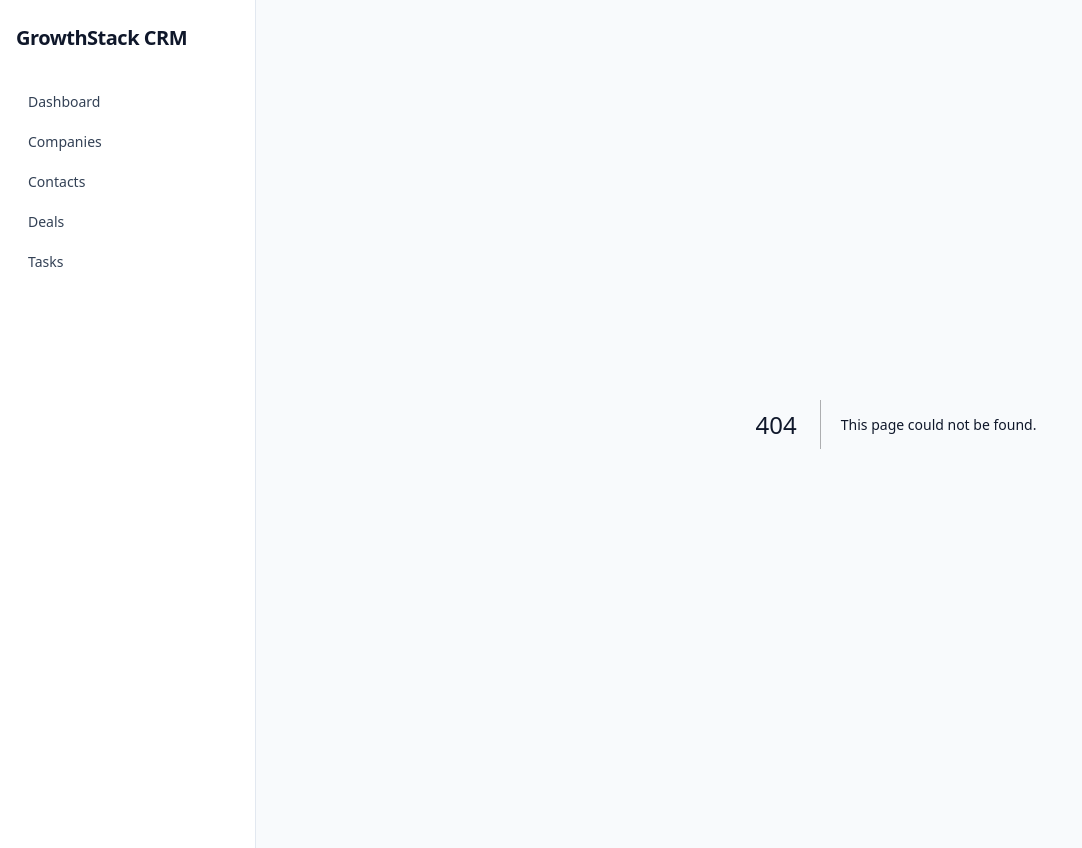
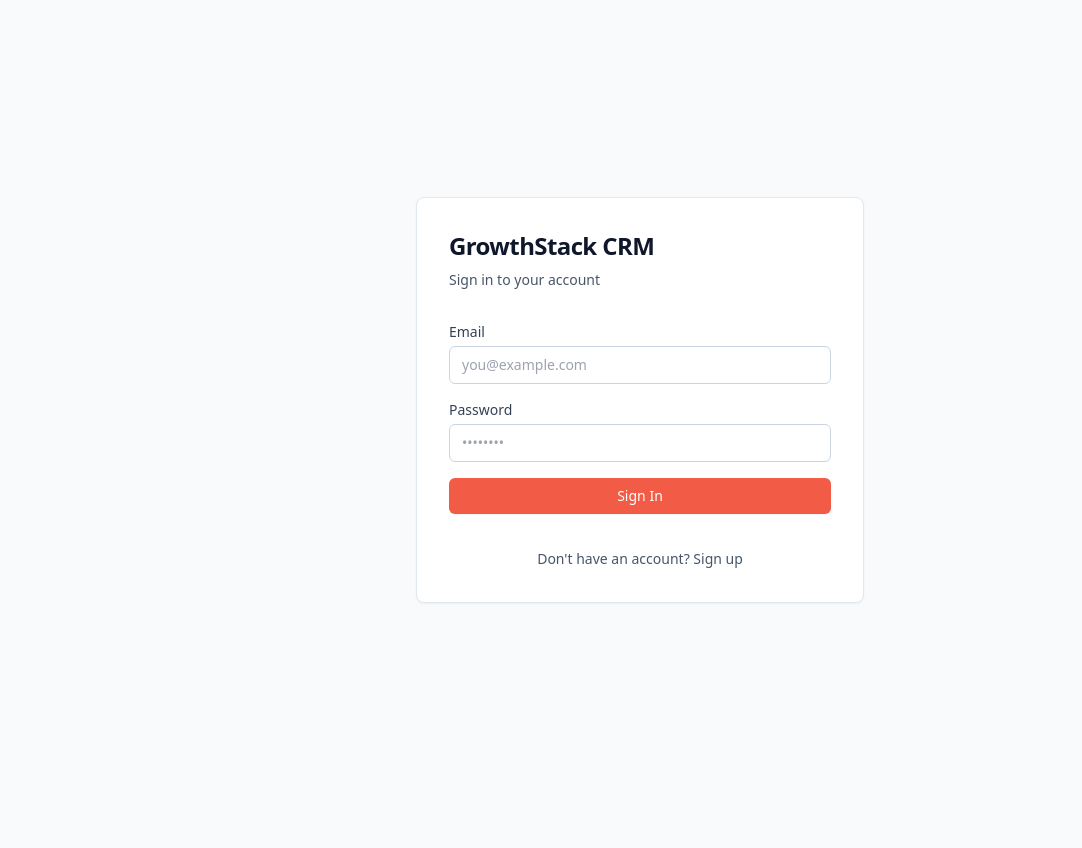
Before and after one commit to tertiusstrydom/GSCRM, a Next.js app: page /login in a window 1280 px wide. Before the commit this address had no page. Shown: the whole page, without its empty margins (0-1082 px from the left). After the commit the page ends 800 px from the top, so only its background shows below. Built offline with nearby package versions, Linux system fonts and the light colour scheme; no server answers.

Commit message:
Add authentication with Supabase Auth, RLS policies, login page, and protected routes

```diff
--- a/app/companies/page.tsx
+++ b/app/companies/page.tsx
@@ -76,11 +76,19 @@ export default function CompaniesPage() {
     const supabase = createSupabaseClient();
 
     try {
+      const {
+        data: { user }
+      } = await supabase.auth.getUser();
+      if (!user) {
+        throw new Error("You must be logged in");
+      }
+
       const payload: any = {
         name: form.name.trim(),
         website: form.website.trim() || null,
         industry: form.industry.trim() || null,
-        notes: form.notes.trim() || null
+        notes: form.notes.trim() || null,
+        user_id: user.id
       };
 
       if (form.employee_count.trim()) {
--- a/app/contacts/page.tsx
+++ b/app/contacts/page.tsx
@@ -97,13 +97,21 @@ export default function ContactsPage() {
     setError(null);
     const supabase = createSupabaseClient();
     try {
+      const {
+        data: { user }
+      } = await supabase.auth.getUser();
+      if (!user) {
+        throw new Error("You must be logged in");
+      }
+
       const payload: any = {
         name: form.name.trim(),
         email: form.email || null,
         phone: form.phone || null,
         company: form.company || null,
         company_id: form.company_id || null,
-        notes: form.notes || null
+        notes: form.notes || null,
+        user_id: user.id
       };
 
       if (form.id) {
--- a/app/deals/page.tsx
+++ b/app/deals/page.tsx
@@ -107,7 +107,15 @@ export default function DealsPage() {
     }
     setSubmitting(true);
     setError(null);
+    const supabase = createSupabaseClient();
     try {
+      const {
+        data: { user }
+      } = await supabase.auth.getUser();
+      if (!user) {
+        throw new Error("You must be logged in");
+      }
+
       if (form.id) {
         const { error } = await supabase
           .from("deals")
@@ -117,7 +125,8 @@ export default function DealsPage() {
             stage: form.stage,
             contact_id: form.contact_id,
             close_date: form.close_date || null,
-            notes: form.notes || null
+            notes: form.notes || null,
+            user_id: user.id
           })
           .eq("id", form.id);
         if (error) throw error;
@@ -128,7 +137,8 @@ export default function DealsPage() {
           stage: form.stage,
           contact_id: form.contact_id,
           close_date: form.close_date || null,
-          notes: form.notes || null
+          notes: form.notes || null,
+          user_id: user.id
         });
         if (error) throw error;
       }
--- a/app/layout.tsx
+++ b/app/layout.tsx
@@ -3,7 +3,10 @@
 import "./globals.css";
 import type { ReactNode } from "react";
 import Link from "next/link";
-import { usePathname } from "next/navigation";
+import { usePathname, useRouter } from "next/navigation";
+import { useEffect, useState } from "react";
+import { createSupabaseClient } from "@/lib/supabase";
+import { signOut } from "@/lib/auth";
 
 const navItems = [
   { href: "/", label: "Dashboard" },
@@ -15,7 +18,73 @@ const navItems = [
 
 export default function RootLayout({ children }: { children: ReactNode }) {
   const pathname = usePathname();
+  const router = useRouter();
+  const [user, setUser] = useState<any>(null);
+  const [loading, setLoading] = useState(true);
+  const isLoginPage = pathname === "/login";
 
+  useEffect(() => {
+    const supabase = createSupabaseClient();
+
+    // Check initial session
+    supabase.auth.getSession().then(({ data: { session } }) => {
+      setUser(session?.user ?? null);
+      setLoading(false);
+
+      // Redirect logic
+      if (!session && !isLoginPage) {
+        router.push("/login");
+      } else if (session && isLoginPage) {
+        router.push("/");
+      }
+    });
+
+    // Listen for auth changes
+    const {
+      data: { subscription }
+    } = supabase.auth.onAuthStateChange((_event, session) => {
+      setUser(session?.user ?? null);
+      if (!session && !isLoginPage) {
+        router.push("/login");
+      } else if (session && isLoginPage) {
+        router.push("/");
+      }
+    });
+
+    return () => subscription.unsubscribe();
+  }, [pathname, router, isLoginPage]);
+
+  const handleLogout = async () => {
+    await signOut();
+    router.push("/login");
+    router.refresh();
+  };
+
+  // Show login page without sidebar
+  if (isLoginPage) {
+    return (
+      <html lang="en">
+        <body className="min-h-screen bg-slate-50 text-slate-900">
+          {children}
+        </body>
+      </html>
+    );
+  }
+
+  // Show loading state
+  if (loading) {
+    return (
+      <html lang="en">
+        <body className="min-h-screen bg-slate-50 text-slate-900">
+          <div className="flex min-h-screen items-center justify-center">
+            <p className="text-sm text-slate-500">Loading...</p>
+          </div>
+        </body>
+      </html>
+    );
+  }
+
+  // Show app with sidebar
   return (
     <html lang="en">
       <body className="min-h-screen bg-slate-50 text-slate-900">
@@ -47,6 +116,19 @@ export default function RootLayout({ children }: { children: ReactNode }) {
                 );
               })}
             </nav>
+            <div className="mt-auto pt-4">
+              {user && (
+                <div className="mb-2 px-3 py-2 text-xs text-slate-500">
+                  {user.email}
+                </div>
+              )}
+              <button
+                onClick={handleLogout}
+                className="w-full rounded-md px-3 py-2 text-left text-sm font-medium text-slate-700 hover:bg-slate-100"
+              >
+                Logout
+              </button>
+            </div>
           </aside>
           <main className="flex-1 max-md:ml-0 max-md:pt-4 md:ml-64">
             <div className="mx-auto max-w-6xl px-4 py-6">{children}</div>
--- /dev/null
+++ b/app/login/page.tsx
@@ -0,0 +1,137 @@
+"use client";
+
+import { useState } from "react";
+import { useRouter } from "next/navigation";
+import { createSupabaseClient } from "@/lib/supabase";
+
+export default function LoginPage() {
+  const router = useRouter();
+  const [email, setEmail] = useState("");
+  const [password, setPassword] = useState("");
+  const [loading, setLoading] = useState(false);
+  const [error, setError] = useState<string | null>(null);
+  const [isSignUp, setIsSignUp] = useState(false);
+
+  const handleSubmit = async (e: React.FormEvent) => {
+    e.preventDefault();
+    setLoading(true);
+    setError(null);
+
+    const supabase = createSupabaseClient();
+
+    try {
+      if (isSignUp) {
+        const { data, error } = await supabase.auth.signUp({
+          email,
+          password
+        });
+        if (error) throw error;
+        if (data.user) {
+          alert("Account created! Please check your email to verify your account, then you can log in.");
+          setIsSignUp(false);
+        }
+      } else {
+        const { data, error } = await supabase.auth.signInWithPassword({
+          email,
+          password
+        });
+        if (error) throw error;
+        if (data.user) {
+          router.push("/");
+          router.refresh();
+        }
+      }
+    } catch (err: any) {
+      setError(err.message ?? "An error occurred");
+    } finally {
+      setLoading(false);
+    }
+  };
+
+  return (
+    <div className="flex min-h-screen items-center justify-center bg-slate-50 px-4">
+      <div className="w-full max-w-md space-y-8 rounded-lg border border-slate-200 bg-white p-8 shadow-sm">
+        <div>
+          <h1 className="text-2xl font-semibold tracking-tight">
+            GrowthStack CRM
+          </h1>
+          <p className="mt-2 text-sm text-slate-600">
+            {isSignUp ? "Create an account" : "Sign in to your account"}
+          </p>
+        </div>
+
+        {error && (
+          <div className="rounded-md bg-red-50 px-3 py-2 text-sm text-red-700">
+            {error}
+          </div>
+        )}
+
+        <form onSubmit={handleSubmit} className="space-y-4">
+          <div>
+            <label
+              htmlFor="email"
+              className="block text-sm font-medium text-slate-700"
+            >
+              Email
+            </label>
+            <input
+              id="email"
+              type="email"
+              required
+              value={email}
+              onChange={(e) => setEmail(e.target.value)}
+              className="mt-1 w-full rounded-md border border-slate-300 px-3 py-2 text-sm focus:border-primary focus:outline-none focus:ring-1 focus:ring-primary"
+              placeholder="you@example.com"
+            />
+          </div>
+
+          <div>
+            <label
+              htmlFor="password"
+              className="block text-sm font-medium text-slate-700"
+            >
+              Password
+            </label>
+            <input
+              id="password"
+              type="password"
+              required
+              value={password}
+              onChange={(e) => setPassword(e.target.value)}
+              className="mt-1 w-full rounded-md border border-slate-300 px-3 py-2 text-sm focus:border-primary focus:outline-none focus:ring-1 focus:ring-primary"
+              placeholder="••••••••"
+              minLength={6}
+            />
+          </div>
+
+          <button
+            type="submit"
+            disabled={loading}
+            className="w-full rounded-md bg-primary px-4 py-2 text-sm font-medium text-white shadow-sm hover:bg-primary-hover disabled:opacity-60"
+          >
+            {loading
+              ? "Loading..."
+              : isSignUp
+              ? "Sign Up"
+              : "Sign In"}
+          </button>
+        </form>
+
+        <div className="text-center">
+          <button
+            type="button"
+            onClick={() => {
+              setIsSignUp(!isSignUp);
+              setError(null);
+            }}
+            className="text-sm text-slate-600 hover:text-primary"
+          >
+            {isSignUp
+              ? "Already have an account? Sign in"
+              : "Don't have an account? Sign up"}
+          </button>
+        </div>
+      </div>
+    </div>
+  );
+}
--- a/app/tasks/page.tsx
+++ b/app/tasks/page.tsx
@@ -80,6 +80,13 @@ export default function TasksPage() {
     setSubmitting(true);
     setError(null);
     try {
+      const {
+        data: { user }
+      } = await supabase.auth.getUser();
+      if (!user) {
+        throw new Error("You must be logged in");
+      }
+
       if (form.id) {
         const { error } = await supabase
           .from("tasks")
@@ -98,7 +105,8 @@ export default function TasksPage() {
           description: form.description || null,
           due_date: form.due_date || null,
           completed: form.completed,
-          contact_id: form.contact_id || null
+          contact_id: form.contact_id || null,
+          user_id: user.id
         });
         if (error) throw error;
       }
--- /dev/null
+++ b/lib/auth.ts
@@ -0,0 +1,15 @@
+import { createSupabaseClient } from "./supabase";
+
+export async function getCurrentUser() {
+  const supabase = createSupabaseClient();
+  const {
+    data: { user },
+    error
+  } = await supabase.auth.getUser();
+  return { user, error };
+}
+
+export async function signOut() {
+  const supabase = createSupabaseClient();
+  await supabase.auth.signOut();
+}
```
